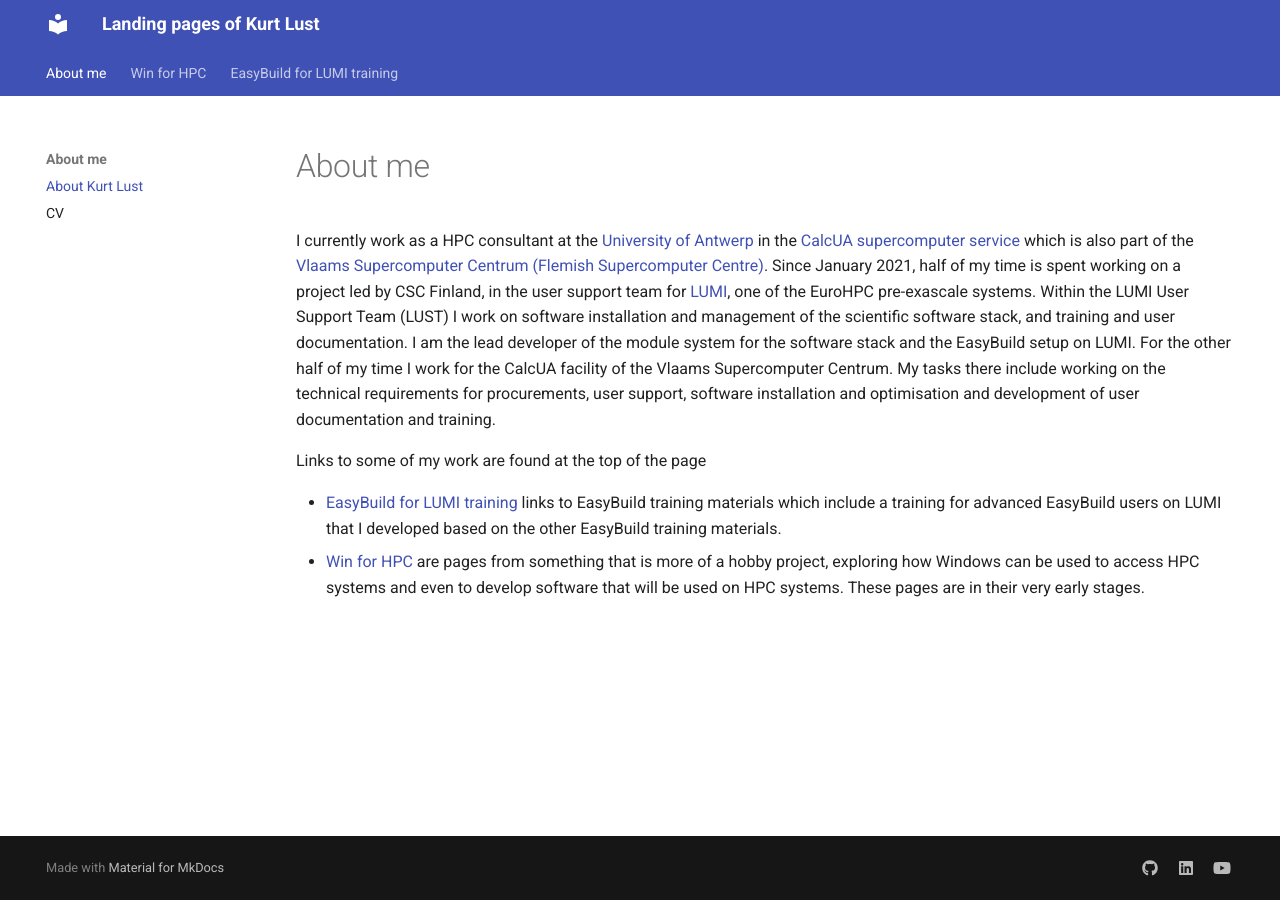
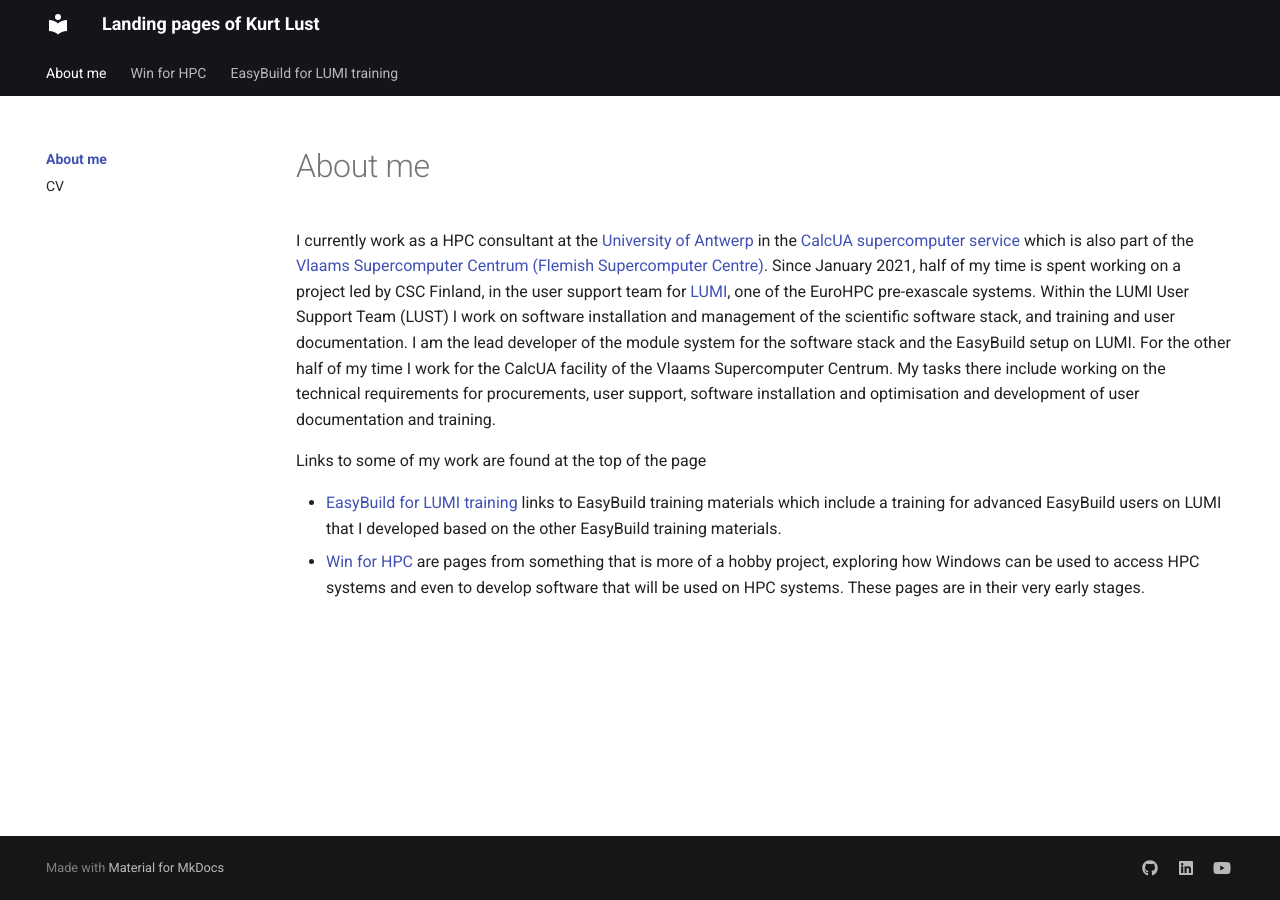
Before and after one commit to klust/klust.github.io, an MkDocs documentation site: the page built from docs/index.md, in a window 1280 px wide. Built offline with MkDocs 1.6.1 and Material for MkDocs 9.7.7, drawn with Linux system fonts in a browser that asks for light colours.

Commit message:
Override the footer to avoid the navigation arrows that make little sense on my personal site.

```diff
--- a/mkdocs.yml
+++ b/mkdocs.yml
@@ -6,12 +6,18 @@ site_description: >-
 
 theme:
   name: material
+  # We'll customise the team (basically a simpler footer)
+  custom_dir: overrides
   features:
     - navigation.instant
     - navigation.tracking
     - navigation.tabs
     - navigation.top
+    - navigation.indexes
     - header.autohide
+    - toc.follow
+  palette:
+    - primary: black
 
 hide:
   - toc
@@ -52,7 +58,10 @@ extra:
   social:
     - icon: fontawesome/brands/github
       link: https://github.com/klust
+      name: Kurt Lust on GitHub
     - icon: fontawesome/brands/linkedin
       link: https://linkedin.com/in/kurtlust
+      name: Kurt Lust onb LinkedIn
     - icon: fontawesome/brands/youtube
       link: https://www.youtube.com/channel/UC3szWMS7glcfWsEZTZXQ1oQ
+      name: Work-related YouTube channel of Kurt Lust
--- /dev/null
+++ b/overrides/partials/footer.html
@@ -0,0 +1,36 @@
+<!-- Modified by Kurt Lust: Navigation zone omitted. -->
+<!--
+  Copyright (c) 2016-2022 Martin Donath <martin.donath@squidfunk.com>
+
+  Permission is hereby granted, free of charge, to any person obtaining a copy
+  of this software and associated documentation files (the "Software"), to
+  deal in the Software without restriction, including without limitation the
+  rights to use, copy, modify, merge, publish, distribute, sublicense, and/or
+  sell copies of the Software, and to permit persons to whom the Software is
+  furnished to do so, subject to the following conditions:
+
+  The above copyright notice and this permission notice shall be included in
+  all copies or substantial portions of the Software.
+
+  THE SOFTWARE IS PROVIDED "AS IS", WITHOUT WARRANTY OF ANY KIND, EXPRESS OR
+  IMPLIED, INCLUDING BUT NOT LIMITED TO THE WARRANTIES OF MERCHANTABILITY,
+  FITNESS FOR A PARTICULAR PURPOSE AND NON-INFRINGEMENT. IN NO EVENT SHALL THE
+  AUTHORS OR COPYRIGHT HOLDERS BE LIABLE FOR ANY CLAIM, DAMAGES OR OTHER
+  LIABILITY, WHETHER IN AN ACTION OF CONTRACT, TORT OR OTHERWISE, ARISING
+  FROM, OUT OF OR IN CONNECTION WITH THE SOFTWARE OR THE USE OR OTHER DEALINGS
+  IN THE SOFTWARE.
+-->
+
+<!-- Footer -->
+<footer class="md-footer">
+
+    <!-- Further information -->
+    <div class="md-footer-meta md-typeset">
+        <div class="md-footer-meta__inner md-grid">
+            {% include "partials/copyright.html" %}
+
+            <!-- Social links -->
+            {% if config.extra.social %} {% include "partials/social.html" %} {% endif %}
+        </div>
+    </div>
+</footer>
```
